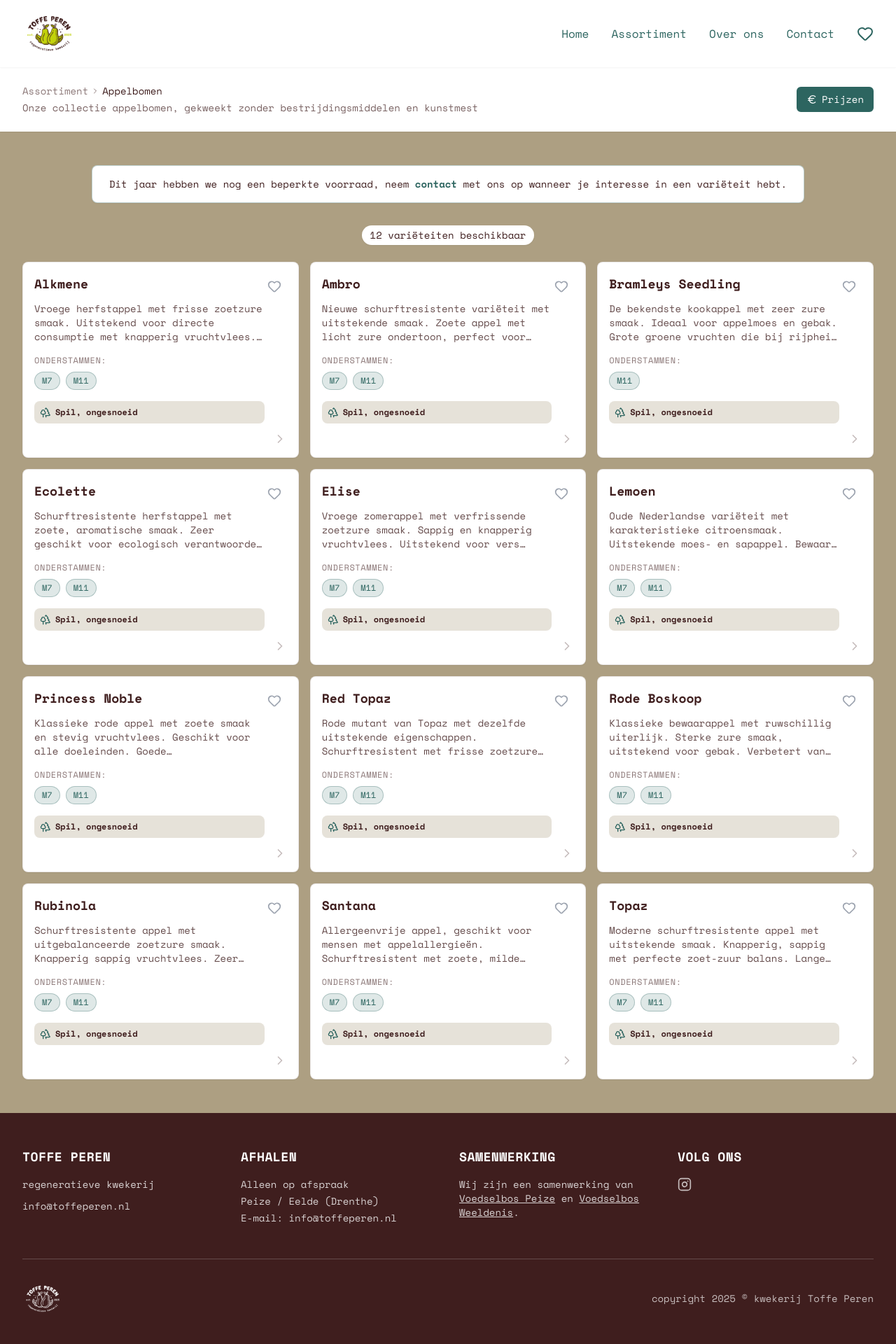
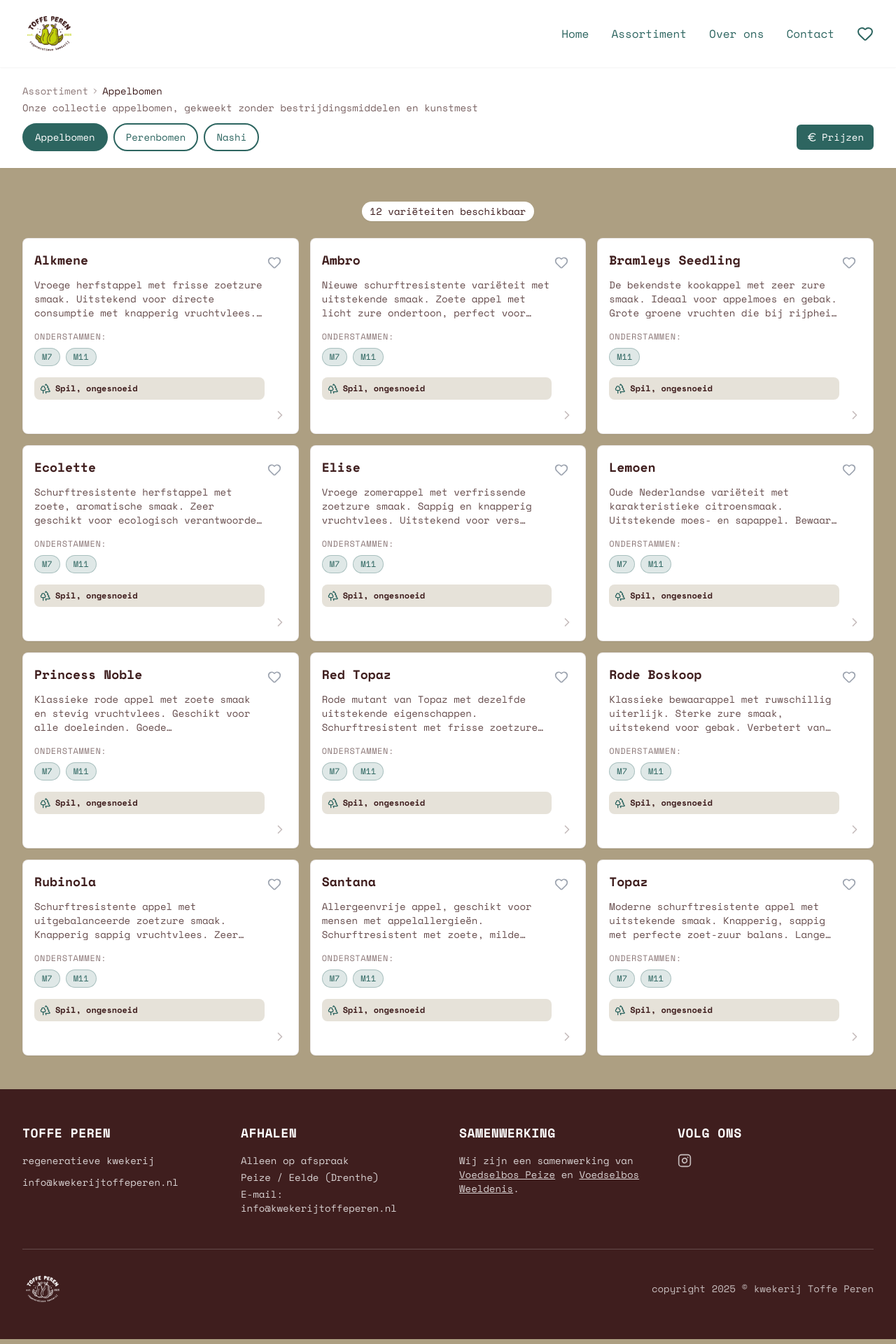
Before and after one commit to GerwinV/detoffeperen, a Nuxt app: page /shop/appelbomen in a window 1280 px wide. Shown: the top 1920 px of the page at 70% size. Built offline with nearby package versions, Linux system fonts and the light colour scheme; a web font is replaced by a local one.

Commit message:
change email, open webmail from favs and have a quick nav in categories

```diff
--- a/components/AppFooter.vue
+++ b/components/AppFooter.vue
@@ -63,6 +63,6 @@ import SocialMediaIcons from '~/components/SocialMediaIcons.vue'
 const companyInfo = {
     name: 'Toffe Peren',
     tagline: 'regeneratieve kwekerij',
-    email: 'info@toffeperen.nl'
+    email: 'info@kwekerijtoffeperen.nl'
 }
 </script>
--- a/components/BaseModal.vue
+++ b/components/BaseModal.vue
@@ -29,6 +29,15 @@
               v-if="modelValue"
               :class="modalClasses"
             >
+              <!-- Close button (X) -->
+              <button
+                @click="close()"
+                class="absolute top-4 right-4 z-10 p-2 rounded-full bg-white/80 text-gray-400 hover:bg-white hover:text-gray-600 transition-all duration-200 shadow-sm"
+                title="Sluiten"
+              >
+                <X class="w-5 h-5" />
+              </button>
+
               <div v-if="$slots.header || title" class="bg-white px-4 pb-4 pt-5 sm:p-6 sm:pb-4">
                 <div class="sm:flex sm:items-start">
                   <div class="mt-3 text-center sm:ml-4 sm:mt-0 sm:text-left w-full">
@@ -58,6 +67,7 @@
 
 <script setup lang="ts">
 import { computed } from 'vue'
+import { X } from 'lucide-vue-next'
 
 interface Props {
   modelValue: boolean
--- a/pages/contact.vue
+++ b/pages/contact.vue
@@ -85,8 +85,8 @@
                                         <div>
                                             <h3 class="font-semibold mb-2 text-[rgb(var(--color-text))]">E-mail</h3>
                                             <p class="text-[rgb(var(--color-text))]">
-                                                <a href="mailto:info@detoffeperen.nl" class="hover:text-primary transition-colors">
-                                                    info@detoffeperen.nl
+                                                <a href="mailto:info@kwekerijtoffeperen.nl" class="hover:text-primary transition-colors">
+                                                    info@kwekerijtoffeperen.nl
                                                 </a>
                                             </p>
                                             <p class="text-sm text-[rgb(var(--color-text)/0.7)] mt-1">
--- a/pages/favorites.vue
+++ b/pages/favorites.vue
@@ -94,17 +94,45 @@
                         <!-- Email Text Display -->
                         <div class="bg-[rgb(var(--color-background)/0.3)] rounded-lg p-4 mb-4 font-mono text-sm text-text whitespace-pre-wrap border border-[rgb(var(--color-text)/0.1)]">{{ emailText }}</div>
 
+                        <!-- Email Buttons -->
+                        <div class="grid grid-cols-1 md:grid-cols-3 gap-3">
+                            <!-- Gmail Button -->
+                            <a
+                                :href="gmailUrl"
+                                target="_blank"
+                                rel="noopener noreferrer"
+                                class="flex items-center justify-center gap-2 px-4 py-3 rounded-md font-medium transition-all duration-200 bg-white text-primary border-2 border-primary hover:bg-primary hover:text-white"
+                            >
+                                <Mail class="w-5 h-5" />
+                                <span>Gmail</span>
+                            </a>
+
+                            <!-- Outlook Button -->
+                            <a
+                                :href="outlookUrl"
+                                target="_blank"
+                                rel="noopener noreferrer"
+                                class="flex items-center justify-center gap-2 px-4 py-3 rounded-md font-medium transition-all duration-200 bg-white text-primary border-2 border-primary hover:bg-primary hover:text-white"
+                            >
+                                <Mail class="w-5 h-5" />
+                                <span>Outlook</span>
+                            </a>
+
                             <!-- Copy Button -->
-                        <button @click="copyToClipboard" :class="[
-                            'w-full flex items-center justify-center gap-2 px-4 py-3 rounded-md font-medium transition-all duration-200',
+                            <button
+                                @click="copyToClipboard"
+                                :class="[
+                                    'flex items-center justify-center gap-2 px-4 py-3 rounded-md font-medium transition-all duration-200',
                                     copied
                                         ? 'bg-green-50 text-green-700 border-2 border-green-200'
                                         : 'bg-primary text-white hover:bg-primary/90 border-2 border-primary'
-                        ]">
+                                ]"
+                            >
                                 <Check v-if="copied" class="w-5 h-5" />
                                 <Copy v-else class="w-5 h-5" />
-                            <span>{{ copied ? 'Gekopieerd!' : 'Kopieer naar klembord' }}</span>
+                                <span>{{ copied ? 'Gekopieerd!' : 'Kopieer' }}</span>
                             </button>
+                        </div>
                     </div>
                 </div>
 
@@ -129,7 +157,7 @@
 
 <script setup lang="ts">
 import { ref, computed } from 'vue'
-import { Heart, X, Calendar, ChevronRight, Copy, Check } from 'lucide-vue-next'
+import { Heart, X, Calendar, ChevronRight, Copy, Check, Mail } from 'lucide-vue-next'
 import { useFavorites } from '~/composables/useFavorites'
 import type { Favorite } from '~/composables/useFavorites'
 import VarietyModal from '~/components/VarietyModal.vue'
@@ -175,6 +203,24 @@ const emailText = computed(() => {
     return text
 })
 
+// Generate Gmail compose URL
+const gmailUrl = computed(() => {
+    const subject = 'Interesse in variëteiten'
+    const body = emailText.value
+    const to = 'info@kwekerijtoffeperen.nl'
+
+    return `https://mail.google.com/mail/?to=${encodeURIComponent(to)}&su=${encodeURIComponent(subject)}&body=${encodeURIComponent(body)}&tf=cm`
+})
+
+// Generate Outlook compose URL
+const outlookUrl = computed(() => {
+    const subject = 'Interesse in variëteiten'
+    const body = emailText.value
+    const to = 'info@kwekerijtoffeperen.nl'
+
+    return `https://outlook.live.com/mail/0/deeplink/compose?to=${encodeURIComponent(to)}&subject=${encodeURIComponent(subject)}&body=${encodeURIComponent(body)}`
+})
+
 // Copy to clipboard
 const copyToClipboard = async () => {
     try {
--- a/pages/shop/[category].vue
+++ b/pages/shop/[category].vue
@@ -3,8 +3,8 @@
         <!-- Compact Header -->
         <section class="bg-white py-4 md:py-6 sticky top-0 z-10 shadow-sm">
             <div class="container">
-                <div class="flex flex-col md:flex-row md:items-center md:justify-between gap-3">
-                    <div>
+                <!-- Breadcrumb and description -->
+                <div class="mb-3">
                     <!-- Breadcrumb navigation -->
                     <div class="flex items-center text-sm text-[rgb(var(--color-text)/0.6)] mb-1">
                         <NuxtLink to="/shop" class="hover:text-primary transition-colors">
@@ -17,6 +17,27 @@
                         {{ categoryData?.description }}
                     </p>
                 </div>
+
+                <!-- Category Tabs and Prijzen Button -->
+                <div class="flex flex-col md:flex-row md:items-center md:justify-between gap-3">
+                    <!-- Category Tabs -->
+                    <div class="flex gap-2 flex-wrap">
+                        <NuxtLink
+                            v-for="category in categories"
+                            :key="category.slug"
+                            :to="`/shop/${category.slug}`"
+                            :class="[
+                                'px-4 py-2 rounded-full text-sm font-medium transition-all duration-200 border-2',
+                                route.params.category === category.slug
+                                    ? 'bg-primary text-white border-primary'
+                                    : 'bg-white text-primary border-primary hover:bg-primary/10'
+                            ]"
+                        >
+                            {{ category.name }}
+                        </NuxtLink>
+                    </div>
+
+                    <!-- Prijzen Button -->
                     <BaseButton @click="showPriceModal = true" variant="primary" size="sm" class="self-start md:self-center inline-flex items-center whitespace-nowrap hover:!bg-white hover:!text-primary border-2 border-primary">
                         <Euro class="w-4 h-4 mr-1.5" />
                         <span>Prijzen</span>
@@ -29,17 +50,6 @@
         <section class="py-8 md:py-12">
             <div class="container">
                 <div v-if="categoryData">
-                    <!-- Info message -->
-                    <div class="mb-8 text-center max-w-7xl">
-                        <div class="inline-block bg-white border border-[rgb(var(--color-primary)/0.3)] rounded-lg px-6 py-4 max-w-7xl shadow-sm">
-                            <p class="text-sm text-text">
-                                Dit jaar hebben we nog een beperkte voorraad, neem
-                                <NuxtLink to="/contact" class="text-primary font-semibold hover:underline">contact</NuxtLink>
-                                met ons op wanneer je interesse in een variëteit hebt.
-                            </p>
-                        </div>
-                    </div>
-
                     <!-- Variety count badge -->
                     <div class="mb-6 text-center">
                         <span class="inline-flex items-center px-3 py-1 rounded-full text-sm font-medium bg-white text-text shadow-sm">
@@ -140,6 +150,13 @@ const showVarietyModal = ref(false)
 const selectedVariety = ref()
 const showPriceModal = ref(false)
 
+// Available categories for navigation
+const categories = [
+    { name: 'Appelbomen', slug: 'appelbomen' },
+    { name: 'Perenbomen', slug: 'perenbomen' },
+    { name: 'Nashi', slug: 'nashi-peren' }
+]
+
 const categoryData = computed(() => {
     return getCategoryBySlug(route.params.category as string)
 })
```
Lines whose indentation alone changed are shown as unchanged.
